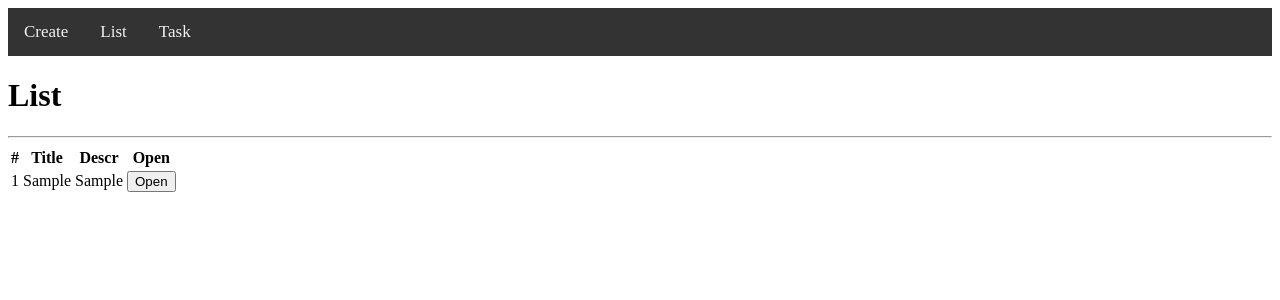
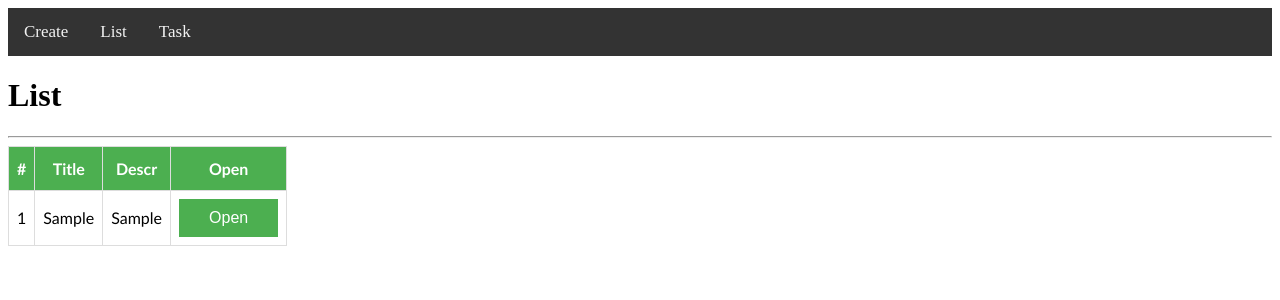
Before and after one commit to Wilson2254/work-list, a Vue app: page / in a window 1280 px wide. Both pictures are taken after typing "Sample", "Sample" into the empty fields and a click on the button "Create". Shown: the top 300 px of the page. Built offline with nearby package versions, Linux system fonts and the light colour scheme.

Commit message:
Edit style

```diff
--- a/src/App.vue
+++ b/src/App.vue
@@ -1,21 +1,139 @@
 <template>
   <div id="app">
-    <Navbar/>
+    <Navbar />
     <div class="container">
-    <router-view/>
+      <router-view />
     </div>
-
   </div>
 </template>
 
 <script>
-import Navbar from "@/components/NavBar"
+import Navbar from "@/components/NavBar";
 export default {
   components: {
     Navbar
   }
-}
+};
 </script>
 
 <style>
+.group {
+  position: relative;
+  margin-bottom: 30px;
+}
+
+input {
+  font-size: 16px;
+  padding: 10px;
+  display: block;
+  width: 300px;
+  border: none;
+  border-bottom: 1px solid #ccc;
+}
+input:focus {
+  outline: none;
+}
+label {
+  color: #999;
+  font-size: 18px;
+  position: absolute;
+  pointer-events: none;
+  left: 10px;
+  top: 15px;
+  transition: 0.2s ease all;
+  -moz-transition: 0.2s ease all;
+  -webkit-transition: 0.2s ease all;
+}
+
+input:focus ~ label,
+input:valid ~ label {
+  top: -15px;
+  font-size: 14px;
+  color: #5264ae;
+}
+
+.bar {
+  position: relative;
+  display: block;
+  width: 320px;
+}
+.bar:before,
+.bar:after {
+  content: "";
+  height: 2px;
+  width: 0;
+  bottom: 0;
+  position: absolute;
+  background: #5264ae;
+  transition: 0.2s ease all;
+  -moz-transition: 0.2s ease all;
+  -webkit-transition: 0.2s ease all;
+}
+.bar:before {
+  left: 50%;
+}
+.bar:after {
+  right: 50%;
+}
+
+input:focus ~ .bar:before,
+input:focus ~ .bar:after {
+  width: 50%;
+}
+textarea {
+  margin-top: 20px;
+  width: 280px;
+  display: block;
+  padding: 10px 10px;
+  margin-bottom: 10px;
+  background: #e9eff6;
+  height: 100px;
+  border-width: 0;
+  font-family: "Roboto", sans-serif;
+  resize: none;
+}
+
+button {
+  background-color: #4caf50;
+  border: none;
+  color: white;
+  padding: 10px 30px;
+  text-align: center;
+  text-decoration: none;
+  display: inline-block;
+  font-size: 16px;
+}
+
+table {
+  font-family: "Trebuchet MS", Arial, Helvetica, sans-serif;
+  border-collapse: collapse;
+}
+
+table td,
+table th {
+  border: 1px solid #ddd;
+  padding: 8px;
+  text-align: center;
+}
+
+table tr:nth-child(even) {
+  background-color: #f2f2f2;
+}
+
+table th {
+  padding-top: 12px;
+  padding-bottom: 12px;
+  background-color: #4caf50;
+  color: white;
+}
+
+.btn:nth-of-type(2){
+  margin-left: 20px;
+  background-color: red;
+}
+
+.no__task{
+  font-size: 24pt;
+  color: gray;
+}
 </style>
--- a/src/components/NavBar.vue
+++ b/src/components/NavBar.vue
@@ -1,6 +1,6 @@
 <template>
   <div class="topnav">
-    <router-link to="/" class="active">Create</router-link>
+    <router-link to="/">Create</router-link>
     <router-link to="/list">List</router-link>
     <router-link to="/task">Task</router-link>
   </div>
--- a/src/store/index.js
+++ b/src/store/index.js
@@ -12,16 +12,31 @@ export default new Vuex.Store({
       state.tasks.push(task)
 
       localStorage.setItem('tasks', JSON.stringify(state.tasks))
+    },
+    updateTask(state, {id, description}){
+      const tasks = state.tasks.concat()
+
+      const idx = tasks.findIndex (t => t.id === id)
+      const task = tasks[idx]
+
+      state.tasks = tasks
+      localStorage.setItem('tasks', JSON.stringify(state.tasks))
+
+      tasks[idx] = {...task, description}
     }
   },
   actions: {
     createTask({commit}, task){
       commit('createTask', task)
+    },
+    updateTask ({commit}, task){
+      commit('updateTask', task)
     }
   },
   modules: {
   },
   getters:{
-    tasks: s => s.tasks
+    tasks: s => s.tasks,
+    taskById: s => id => s.tasks.find(t => t.id === id)
   }
 })
--- a/src/views/Create.vue
+++ b/src/views/Create.vue
@@ -7,7 +7,7 @@
         <span class="bar"></span>
         <label>Task</label>
         <textarea v-model="description" placeholder="Type..."></textarea>
-        <p>{{description.length}}/2048</p>
+        <p>{{description.length}}/512</p>
         <button class="btn" type="submit">Create</button>
       </div>
     </form>
@@ -38,89 +38,6 @@ export default {
 };
 </script>
 
-<style scoped>
-form {
-  display: flex;
-  justify-content: center;
-}
+<style>
 
-.group {
-  position: relative;
-  margin-bottom: 30px;
-}
-
-input {
-  font-size: 16px;
-  padding: 10px;
-  display: block;
-  width: 300px;
-  border: none;
-  border-bottom: 1px solid #ccc;
-}
-input:focus {
-  outline: none;
-}
-label {
-  color: #999;
-  font-size: 18px;
-  position: absolute;
-  pointer-events: none;
-  left: 10px;
-  top: 15px;
-  transition: 0.2s ease all;
-  -moz-transition: 0.2s ease all;
-  -webkit-transition: 0.2s ease all;
-}
-
-/* active state */
-input:focus ~ label,
-input:valid ~ label {
-  top: -15px;
-  font-size: 14px;
-  color: #5264ae;
-}
-
-/* BOTTOM BARS ================================= */
-.bar {
-  position: relative;
-  display: block;
-  width: 320px;
-}
-.bar:before,
-.bar:after {
-  content: "";
-  height: 2px;
-  width: 0;
-  bottom: 0;
-  position: absolute;
-  background: #5264ae;
-  transition: 0.2s ease all;
-  -moz-transition: 0.2s ease all;
-  -webkit-transition: 0.2s ease all;
-}
-.bar:before {
-  left: 50%;
-}
-.bar:after {
-  right: 50%;
-}
-
-/* active state */
-input:focus ~ .bar:before,
-input:focus ~ .bar:after {
-  width: 50%;
-}
-textarea {
-  margin-top: 20px;
-  width: 280px;
-  display: block;
-  padding: 0 20px;
-  margin-bottom: 10px;
-  background: #e9eff6;
-  line-height: 40px;
-  border-width: 0;
-  border-radius: 20px;
-  font-family: "Roboto", sans-serif;
-  resize: none;
-}
 </style>
--- a/src/views/List.vue
+++ b/src/views/List.vue
@@ -18,7 +18,7 @@
             >
             <td>{{idx+1}}</td>
             <td>{{task.title}}</td>
-            <td><div>{{task.description}}</div></td>
+            <td class="desc__td"><div class="text">{{task.description}}</div></td>
             <td><router-link tag="button" class="btn btn-small" :to="'/task/' + task.id">
                 Open
             </router-link>
@@ -26,7 +26,7 @@
             </tr>
         </tbody>
     </table>
-    <p v-else>No tasks</p>
+    <p v-else class="no__task">No tasks</p>
   </div>
 </template>
 
@@ -39,3 +39,15 @@ export default {
     }
 }
 </script>
+
+<style scoped>
+.text{
+    white-space: nowrap;
+    text-overflow: ellipsis;
+    overflow: hidden;
+}
+
+.desc__td{
+    max-width: 200px;
+}
+</style>
--- a/src/views/Task.vue
+++ b/src/views/Task.vue
@@ -1,3 +1,50 @@
 <template>
-    <h1>Task</h1>
+  <div>
+    <div v-if="task">
+      <h1>{{task.title}}</h1>
+      <form @submit.prevent="submitHandler">
+        <div class="group">
+          <span class="bar"></span>
+          <textarea v-model="description" placeholder="Type..."></textarea>
+          <p>{{description.length}}/512</p>
+          <button class="btn" type="submit">Update</button>
+           <button class="btn" type="submit">Delete</button>
+        </div>
+      </form>
+    </div>
+    <p v-else class="no__task">Task not found</p>
+  </div>
 </template>
+
+
+<script>
+export default {
+  computed: {
+    task() {
+      return this.$store.getters.taskById(+this.$route.params.id);
+    }
+  },
+  data: () => ({
+    description: ""
+  }),
+  mounted() {
+      this.description = this.task.description
+  },
+  methods: {
+    submitHandler() {
+      this.$store.dispatch("updateTask", {
+          id: this.task.id,
+          description: this.description
+      });
+      this.$router.push("/list");
+    }
+  },
+  destroyed() {
+
+  }
+};
+</script>
+
+<style scoped>
+
+</style>
```
